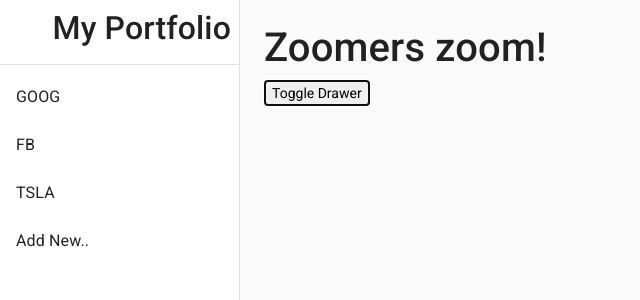
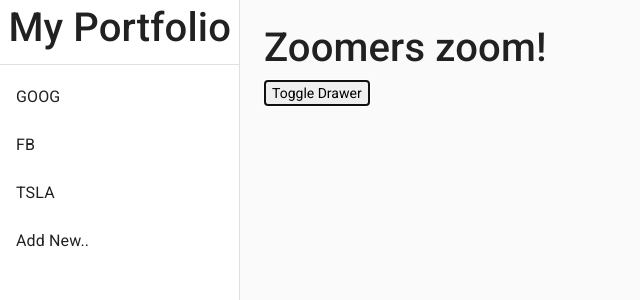
Before and after one commit to aschlumpf/Zoomer-Zoom, a React app: page / in a window 1280 px wide. Both pictures are taken after a click on the button "Toggle Drawer". Shown: the top 300 px of the page, without its empty margins (0-640 px from the left). Built offline with nearby package versions, Linux system fonts and the light colour scheme.

Commit message:
fixed accessibility

```diff
--- a/app/src/components/App/App.js
+++ b/app/src/components/App/App.js
@@ -75,7 +75,7 @@ const App = ({ testAction }) => {
         open={drawerOpen}
       >
         <div className={classes.drawerHeader}>
-          <h2>My Portfolio</h2>
+          <h1>My Portfolio</h1>
         </div>
         <Divider />
         <List>
```
